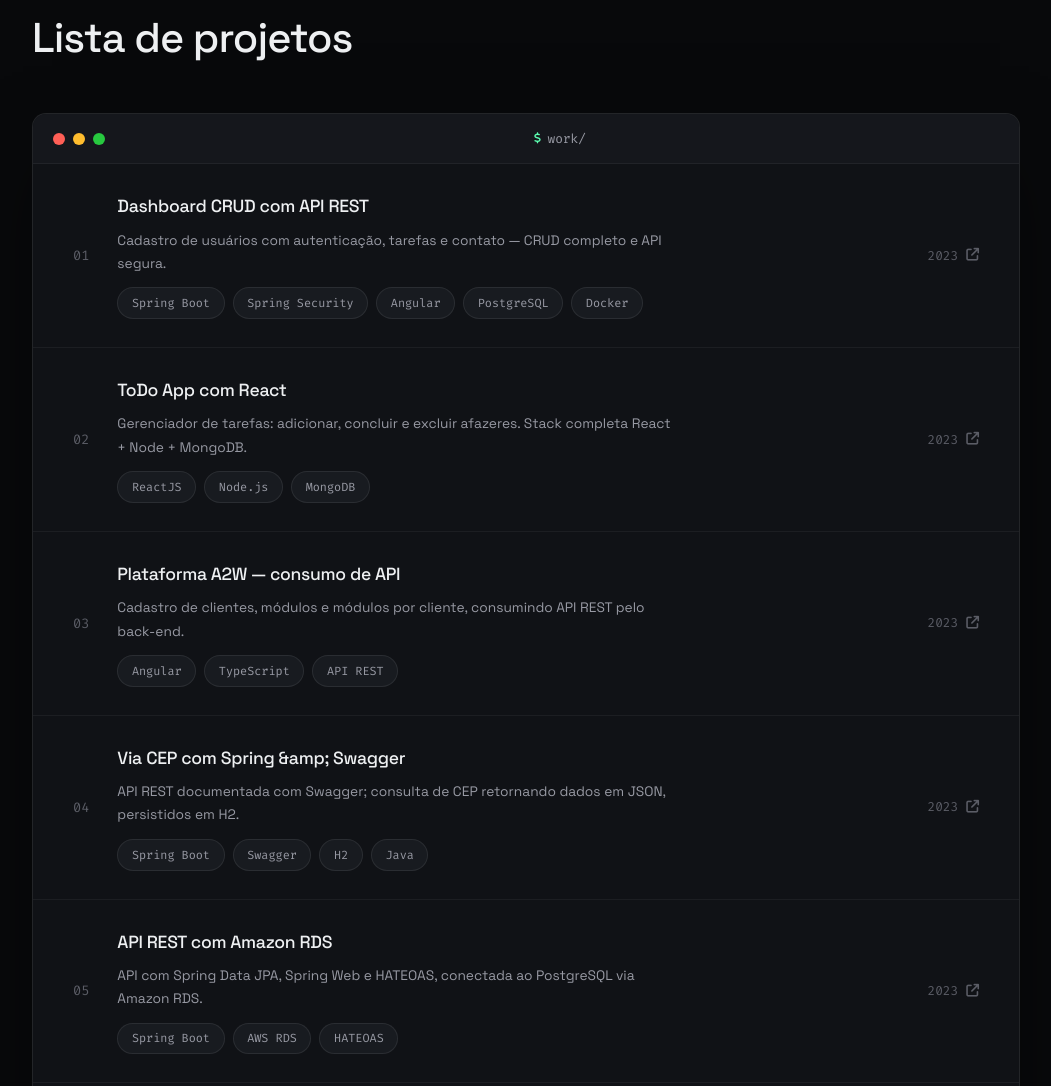
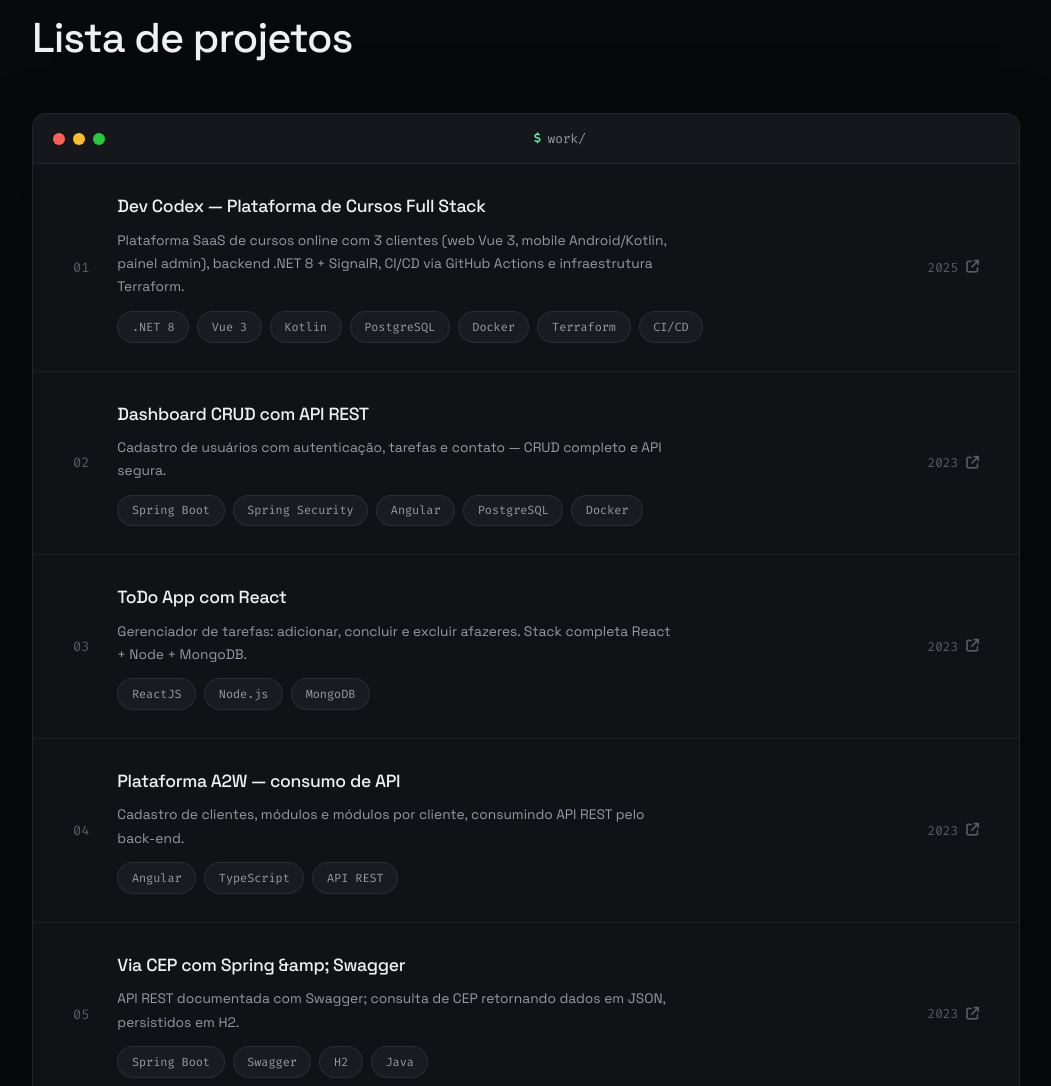
Before and after one commit to Alexandregv1080p/Portf-lio, a plain HTML site: page index.html in a window 1280 px wide. Shown: the part 5132-6218 px from the top of the page, without its empty margins (146-1197 px from the left). Drawn offline with Linux system fonts and the light colour scheme.

Commit message:
Adiciona projeto Dev Codex como destaque #01 nos projetos (i18n PT/EN)

```diff
--- a/index.html
+++ b/index.html
@@ -311,8 +311,18 @@
         </div>
         <div class="window-body projects-body">
 
+          <a class="project-row" href="https://github.com/Alexandregv1080p/Dev-Codex" target="_blank">
+            <span class="proj-index">01</span>
+            <div class="proj-main">
+              <h3 data-i18n="projects.devcodex_title">Dev Codex — Plataforma de Cursos Full Stack</h3>
+              <p data-i18n="projects.devcodex_desc">Plataforma SaaS de cursos online com 3 clientes (web Vue 3, mobile Android/Kotlin, painel admin), backend .NET 8 + SignalR, CI/CD via GitHub Actions e infraestrutura Terraform.</p>
+              <div class="pill-row sm"><span class="pill">.NET 8</span><span class="pill">Vue 3</span><span class="pill">Kotlin</span><span class="pill">PostgreSQL</span><span class="pill">Docker</span><span class="pill">Terraform</span><span class="pill">CI/CD</span></div>
+            </div>
+            <span class="proj-year">2025 <i class="fa-solid fa-arrow-up-right-from-square"></i></span>
+          </a>
+
           <a class="project-row" href="https://github.com/Alexandregv1080p/Projeto-AngularSpring-1" target="_blank">
-            <span class="proj-index">01</span>
+            <span class="proj-index">02</span>
             <div class="proj-main">
               <h3 data-i18n="projects.p1_title">Dashboard CRUD com API REST</h3>
               <p data-i18n="projects.p1_desc">Cadastro de usuários com autenticação, tarefas e contato — CRUD completo e API segura.</p>
@@ -322,7 +332,7 @@
           </a>
 
           <a class="project-row" href="https://github.com/Alexandregv1080p/ToDo-APP" target="_blank">
-            <span class="proj-index">02</span>
+            <span class="proj-index">03</span>
             <div class="proj-main">
               <h3 data-i18n="projects.p2_title">ToDo App com React</h3>
               <p data-i18n="projects.p2_desc">Gerenciador de tarefas: adicionar, concluir e excluir afazeres. Stack completa React + Node + MongoDB.</p>
@@ -332,7 +342,7 @@
           </a>
 
           <a class="project-row" href="https://github.com/Alexandregv1080p/Plataforma-A2W" target="_blank">
-            <span class="proj-index">03</span>
+            <span class="proj-index">04</span>
             <div class="proj-main">
               <h3 data-i18n="projects.p3_title">Plataforma A2W — consumo de API</h3>
               <p data-i18n="projects.p3_desc">Cadastro de clientes, módulos e módulos por cliente, consumindo API REST pelo back-end.</p>
@@ -342,7 +352,7 @@
           </a>
 
           <a class="project-row" href="https://github.com/Alexandregv1080p/PadroesDeProjetosJava/tree/master/lab-padroes-projeto-spring" target="_blank">
-            <span class="proj-index">04</span>
+            <span class="proj-index">05</span>
             <div class="proj-main">
               <h3 data-i18n="projects.p4_title">Via CEP com Spring &amp; Swagger</h3>
               <p data-i18n="projects.p4_desc">API REST documentada com Swagger; consulta de CEP retornando dados em JSON, persistidos em H2.</p>
@@ -352,7 +362,7 @@
           </a>
 
           <a class="project-row" href="https://github.com/Alexandregv1080p/ConectandoSpringAmazon" target="_blank">
-            <span class="proj-index">05</span>
+            <span class="proj-index">06</span>
             <div class="proj-main">
               <h3 data-i18n="projects.p5_title">API REST com Amazon RDS</h3>
               <p data-i18n="projects.p5_desc">API com Spring Data JPA, Spring Web e HATEOAS, conectada ao PostgreSQL via Amazon RDS.</p>
@@ -362,7 +372,7 @@
           </a>
 
           <a class="project-row" href="https://github.com/Alexandregv1080p/Calculo-de-IMC" target="_blank">
-            <span class="proj-index">06</span>
+            <span class="proj-index">07</span>
             <div class="proj-main">
               <h3 data-i18n="projects.p6_title">Clone do sistema acadêmico Lyceum</h3>
               <p data-i18n="projects.p6_desc">Recriação do sistema acadêmico da UNIFENAS em Angular — login, dashboard e gestão de disciplinas.</p>
--- a/script.js
+++ b/script.js
@@ -132,6 +132,12 @@ const I18N = {
   'projects.p6_desc': {
     pt: 'Recriação do sistema acadêmico da UNIFENAS em Angular — login, dashboard e gestão de disciplinas.',
     en: "Recreation of UNIFENAS's academic system in Angular — login, dashboard and course management."
+  },
+
+  'projects.devcodex_title': { pt: 'Dev Codex — Plataforma de Cursos Full Stack', en: 'Dev Codex — Full Stack Course Platform' },
+  'projects.devcodex_desc': {
+    pt: 'Plataforma SaaS de cursos online com 3 clientes (web Vue 3, mobile Android/Kotlin, painel admin), backend .NET 8 + SignalR, CI/CD via GitHub Actions e infraestrutura Terraform.',
+    en: 'SaaS online course platform with 3 clients (Vue 3 web, Android/Kotlin mobile, admin panel), .NET 8 backend + SignalR, GitHub Actions CI/CD, and Terraform infrastructure.'
   },
 
   'contact.title': { pt: 'Vamos trabalhar juntos?', en: 'Shall we work together?' },
```
